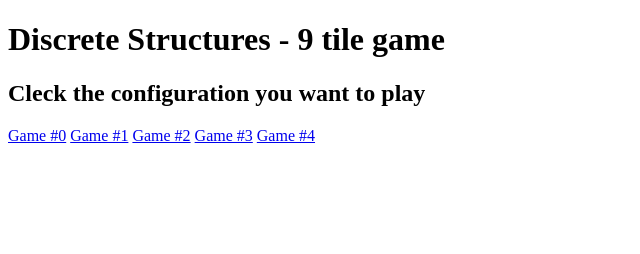
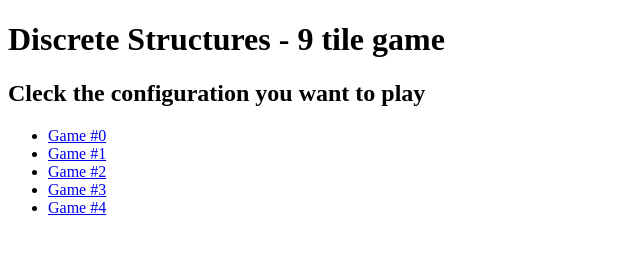
Before and after one commit to devsleepdev/NineTileGame, a plain HTML site: page index.html in a window 1280 px wide. Shown: the whole page, without its empty margins (0-640 px from the left). Drawn offline with Linux system fonts and the light colour scheme.

Commit message:
Update index.html

```diff
--- a/index.html
+++ b/index.html
@@ -14,11 +14,14 @@
     <h1>Discrete Structures - 9 tile game</h1>
     <h2>Cleck the configuration you want to play</h2>
     <div>
-        <a href="index0.html">Game #0</a>
-        <a href="index1.html">Game #1</a>
-        <a href="index2.html">Game #2</a>
-        <a href="index3.html">Game #3</a>
-        <a href="index4.html">Game #4</a>
+        <ul>
+        <li><a href="index0.html">Game #0</a></li>
+        <li><a href="index1.html">Game #1</a></li>
+        <li><a href="index2.html">Game #2</a></li>
+        <li><a href="index3.html">Game #3</a></li>
+        <li><a href="index4.html">Game #4</a></li>
+        </ul>
+
     </div>
 </body>
 </html>
```
